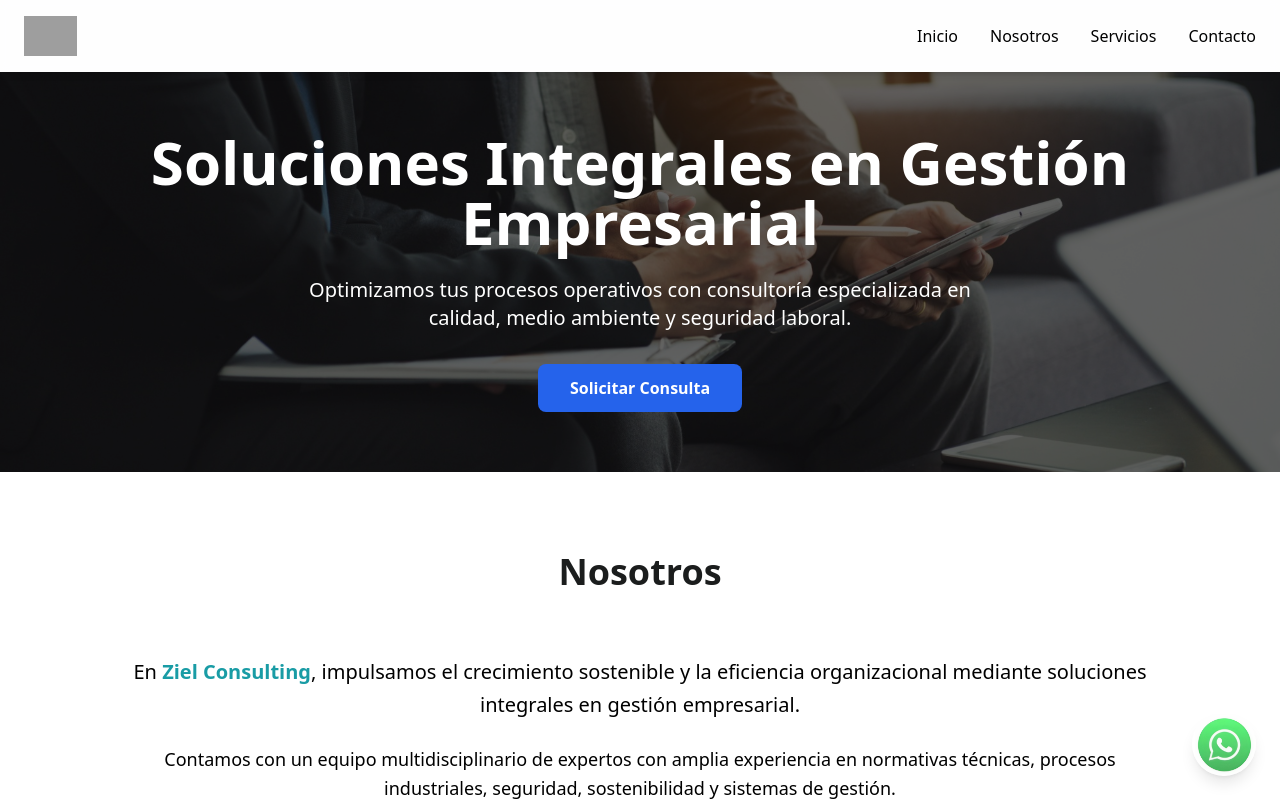
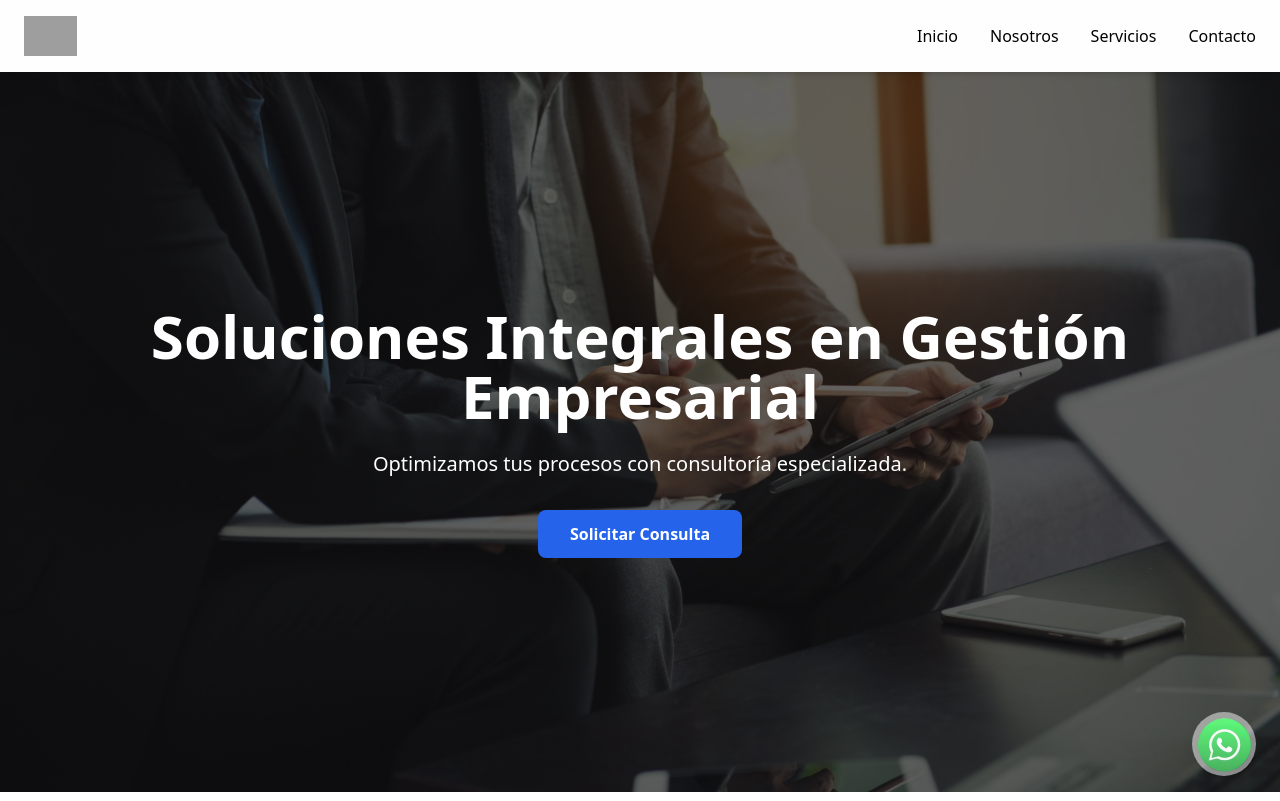
Before and after one commit to juliiancho/Zielconsulting.com.co, a React (Create React App) app: page / in a window 1280 px wide. Shown: the top 801 px of the page. Built offline with nearby package versions, Linux system fonts and the light colour scheme; grey boxes are pictures that could not be loaded.

Commit message:
Update Hero.js

```diff
--- a/src/components/Hero.js
+++ b/src/components/Hero.js
@@ -4,7 +4,7 @@ import heroImage from '../assets/hero.jpg'; // Ajusta la ruta si tu imagen está
 const Hero = () => {
   return (
     <div
-      className="relative h-[50vh] flex items-center justify-center bg-cover bg-center"
+      className="relative h-[90vh] flex items-center justify-center bg-cover bg-center"
       style={{ backgroundImage: `url(${heroImage})` }}
     >
       {/* Capa oscura para hacer más legible el texto */}
@@ -16,7 +16,7 @@ const Hero = () => {
           Soluciones Integrales en Gestión Empresarial
         </h1>
         <p className="text-xl text-white mb-8 max-w-2xl mx-auto">
-          Optimizamos tus procesos operativos con consultoría especializada en calidad, medio ambiente y seguridad laboral.
+          Optimizamos tus procesos con consultoría especializada.
         </p>
         <button className="bg-blue-600 hover:bg-blue-700 text-white font-bold py-3 px-8 rounded-lg transition duration-300 transform hover:scale-105">
           Solicitar Consulta
```
